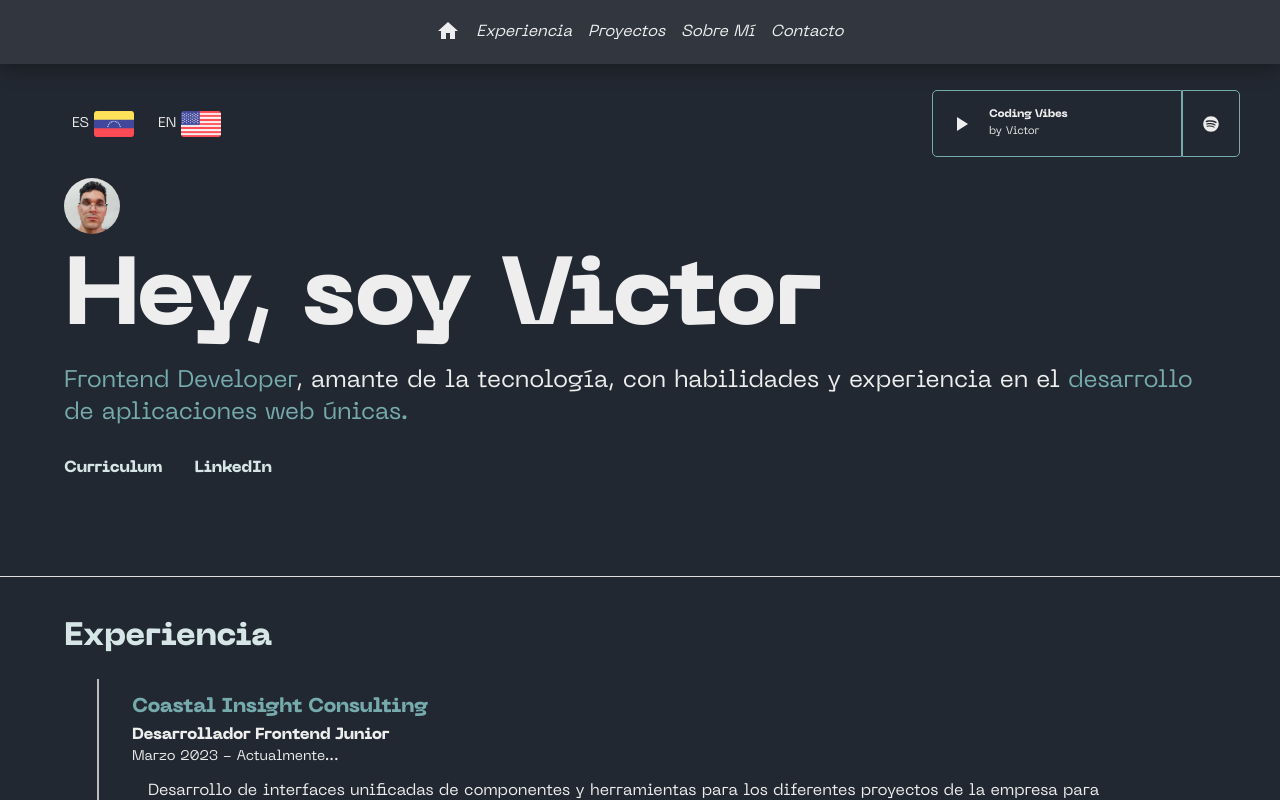
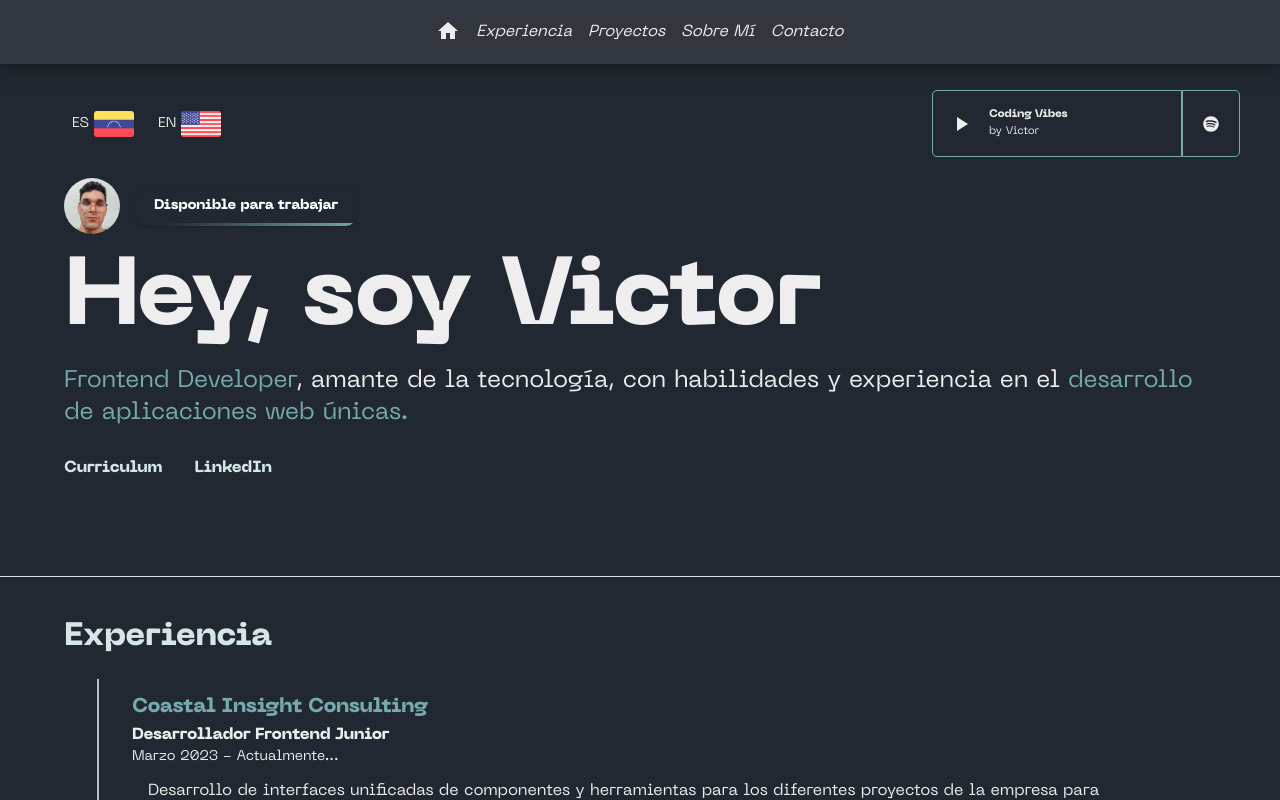
Before and after one commit to Vctorqui/portafolio-web, a Next.js app: page / in a window 1280 px wide. Shown: the top 800 px of the page. Built offline with nearby package versions, Linux system fonts and the light colour scheme.

Commit message:
add new btn and resumes

```diff
--- a/pages/index.tsx
+++ b/pages/index.tsx
@@ -29,9 +29,10 @@ import { ProjectCard } from '@/src/components/ProjectCard'
 import MusicPlayer from '@/src/components/MusicPlayer'
 import { LinkBlockStyled } from '@/src/components/LinkStyled'
 // import { ContactForm } from '@/src/components/form/ContactForm'
-import {ContactForm} from '@/src/components/form/ContactForm'
+import { ContactForm } from '@/src/components/form/ContactForm'
 import { PublicHeader } from '@/src/layouts/public/Header'
 import { PublicFooter } from '@/src/layouts/public/Footer'
+import Link from 'next/link'
 
 const Banner = styled(Box)(() => ({
   background: theme.palette.primary.main,
@@ -75,6 +76,88 @@ const Banner = styled(Box)(() => ({
       [theme.breakpoints.down('md')]: {
         textAlign: 'center',
       },
+    },
+  },
+
+  '.wrapperBtn': {
+    '.btn-styled2': {
+      textDecoration: 'none',
+      display: 'flex',
+      justifyContent: 'center',
+      alignItems: 'center',
+      width: '220px',
+      height: '40px',
+      borderRadius: '10px',
+      background: 'transparent',
+      borderStyle: 'none',
+      color: '#fff',
+      fontWeight: 600,
+      outline: 'none',
+      cursor: 'pointer',
+      position: 'relative',
+      padding: '0px',
+      overflow: 'hidden',
+      transition: 'all 0.5s',
+      boxShadow: '0px 1px 2px rgba(0, 0, 0, 0.2)',
+    },
+    '.btn-styled2 span': { position: 'absolute', display: 'block' },
+    '.btn-styled2 span:nth-child(1)': {
+      height: '3px',
+      width: '200px',
+      top: '0px',
+      left: '-200px',
+      background: `linear-gradient(to right, rgba(0, 0, 0, 0), ${theme.palette.backgroundGreen.green} )`,
+      borderTopRightRadius: '20px',
+      borderBottomRightRadius: '20px',
+      animation: 'span1 2s linear infinite',
+      animationDelay: '1s',
+    },
+    '@keyframes span1': { '0%': { left: '-200px' }, '100%': { left: '200px' } },
+    '.btn-styled2 span:nth-child(2)': {
+      height: '70px',
+      width: '3px',
+      top: '-70px',
+      right: '0px',
+      background: `linear-gradient(to right, rgba(0, 0, 0, 0), ${theme.palette.backgroundGreen.green} )`,
+      borderBottomLeftRadius: '20px',
+      borderBottomRightRadius: '20px',
+      animation: 'span2 2s linear infinite',
+      animationDelay: '2s',
+    },
+    '@keyframes span2': { '0%': { top: '-70px' }, '100%': { top: '70px' } },
+    '.btn-styled2 span:nth-child(3)': {
+      height: '3px',
+      width: '200px',
+      right: '-200px',
+      bottom: '0px',
+      background: `linear-gradient(to right, rgba(0, 0, 0, 0), ${theme.palette.backgroundGreen.green} )`,
+      borderTopLeftRadius: '20px',
+      borderBottomLeftRadius: '20px',
+      animation: 'span3 2s linear infinite',
+      animationDelay: '3s',
+    },
+    '@keyframes span3': {
+      '0%': { right: '-200px' },
+      '100%': { right: '200px' },
+    },
+    '.btn-styled2 span:nth-child(4)': {
+      height: '70px',
+      width: '3px',
+      bottom: '-70px',
+      left: '0px',
+      background: `linear-gradient(to right, rgba(0, 0, 0, 0), ${theme.palette.backgroundGreen.green} )`,
+      borderTopRightRadius: '20px',
+      borderTopLeftRadius: '20px',
+      animation: 'span4 2s linear infinite',
+      animationDelay: '4s',
+    },
+    '@keyframes span4': {
+      '0%': { bottom: '-70px' },
+      '100%': { bottom: '70px' },
+    },
+    '.btn-styled2:hover': {
+      transition: 'all .5s ease-out',
+      boxShadow: '0px 3px 5px rgba(0, 0, 0, 0.4)',
     },
   },
 }))
@@ -121,11 +204,42 @@ const Index: NextPage = () => {
                 />
               </IconButton>
             </Box>
-            <Avatar
-              sx={{ width: 56, height: 56 }}
-              src={'/images/profile.webp'}
-              alt='Victor'
-            />
+            <Box
+              sx={{
+                [theme.breakpoints.down('sm')]: {
+                  flexDirection: 'column',
+                },
+              }}
+              display={'flex'}
+              alignItems={'center'}
+              gap={2}
+            >
+              <Avatar
+                sx={{ width: 56, height: 56 }}
+                src={'/images/profile.webp'}
+                alt='Victor'
+              />
+
+              <Box className='wrapperBtn'>
+                <Link
+                  className='btn btn-styled2'
+                  href={
+                    'https://www.linkedin.com/in/victor-qui%C3%B1ones-a41084249/'
+                  }
+                >
+                  <Typography variant='body2' fontWeight={700}>
+                    {changeLang === true
+                      ? 'Avaliable for work'
+                      : 'Disponible para trabajar'}
+                  </Typography>
+                  <span></span>
+                  <span></span>
+                  <span></span>
+                  <span></span>
+                </Link>
+              </Box>
+            </Box>
+
             {changeLang === true ? (
               <>
                 <Typography
```
Also changed, not shown: 2 other files (tests, documents, lock files or other folders).
